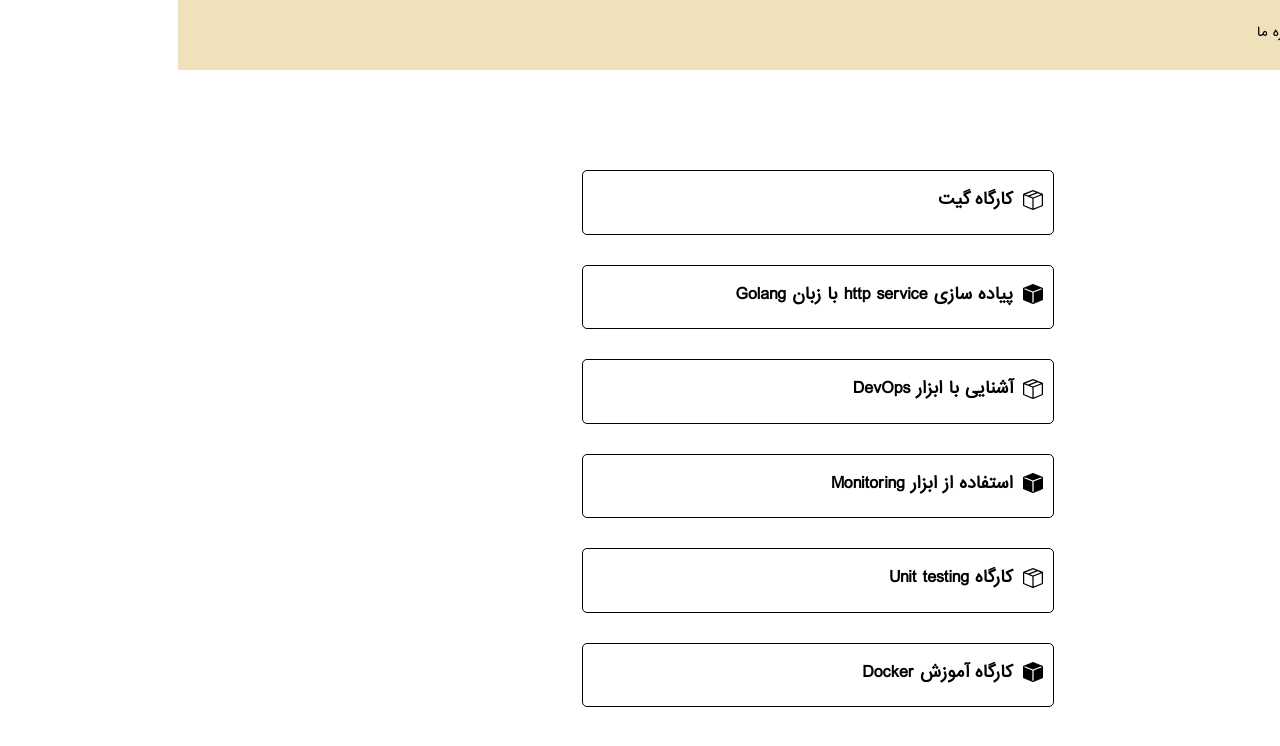
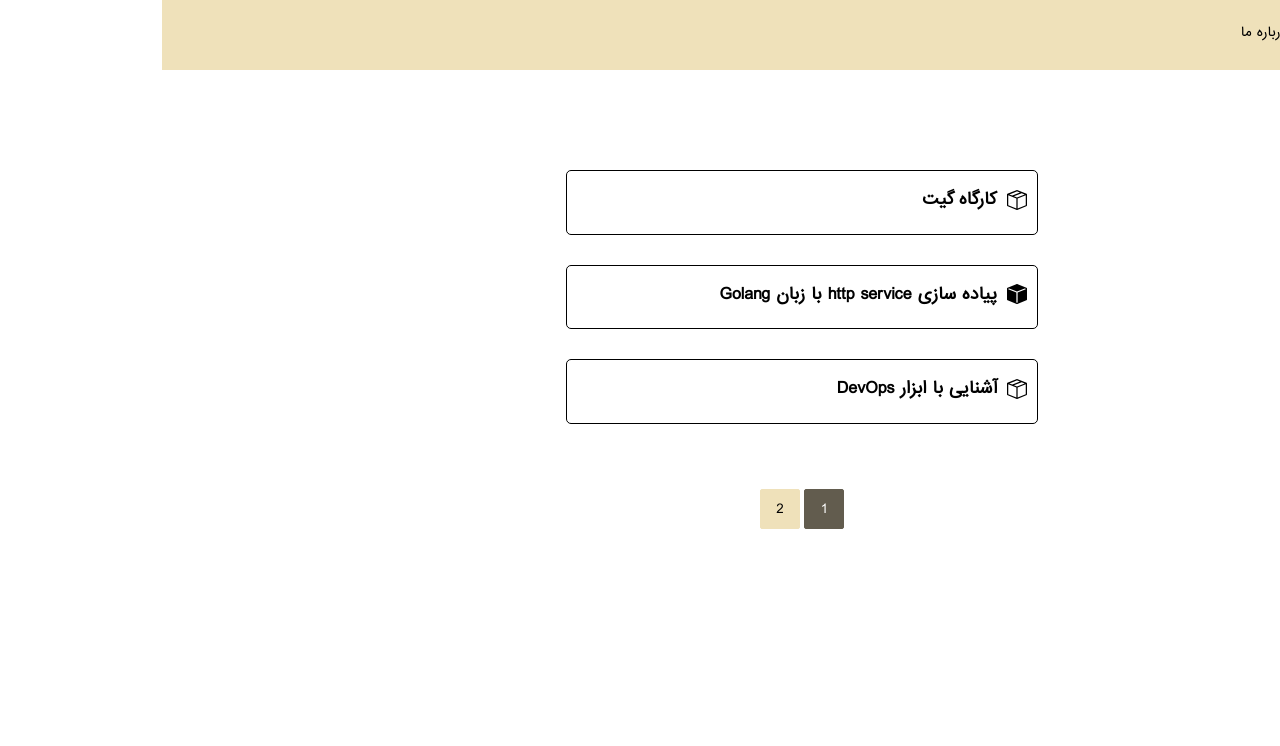
Before and after one commit to aut-daralfonoon/frontend, a Vue app: page /events in a window 1280 px wide. Shown: the top 746 px of the page. Built offline with nearby package versions, Linux system fonts and the light colour scheme.

Commit message:
add: limit and count for events

```diff
--- a/src/stores/events.js
+++ b/src/stores/events.js
@@ -10,6 +10,8 @@
   id: 'events',
   // events store has only one array of events
   state: () => ({
+    step: 3,
+    total: 0,
     events: [],
   }),
   // store getters
@@ -32,7 +34,25 @@
     },
     // getting all events
     getAllEvents: (state) => {
-      return state.events;
+      return (index) => {
+        return state.events.slice(index, index + state.step);
+      }
+    },
+    // get all indexes
+    getIndexes: (state) => {
+      let a = [];
+      let counter = 1;
+      for (let i = 0; i < state.total; i++) {
+        if (i % state.step === 0) {
+          let temp = {
+            key: i,
+            value: counter,
+          }
+          a.push(temp);
+          counter++;
+        }
+      }
+      return a;
     }
   },
   // store actions
@@ -40,6 +60,7 @@
     // this method gets the events from our back-end api
     importEvents() {
       this.events = getEvents()
+      this.total = this.events.length
     },
     // this method checks the event existence
     isEventValid(id) {
--- a/src/views/EventsView.vue
+++ b/src/views/EventsView.vue
@@ -12,15 +12,34 @@
     <div class="x-container">
       <!-- looping in all events and creating theirs links -->
       <SmallEvent
-          v-for="event in useEventsStore().getAllEvents"
+          v-for="event in useEventsStore().getAllEvents(this.index)"
           :id="event.id"
           :title="event.title"
           :poster="event.poster"
           class="event-box"
       ></SmallEvent>
     </div>
+    <div class="btn-row">
+      <button
+          v-for="index in useEventsStore().getIndexes" v-on:click="this.index = index.key"
+          v-bind:class="index.key === this.index ? 'btn-row-active' : ''"
+      >
+        {{ index.value }}
+      </button>
+    </div>
   </main>
 </template>
+
+<script>
+export default {
+  name: "EventsView",
+  data() {
+    return {
+      index: 0
+    }
+  }
+}
+</script>
 
 <style scoped>
 .x-container {
@@ -36,6 +55,35 @@
   margin: 15px;
 }
 
+.btn-row {
+  display: flex;
+  justify-content: center;
+}
+
+.btn-row > button {
+  padding: 5px 10px;
+  width: 40px;
+  height: 40px;
+  margin: 0 2px;
+
+  background-color: #efe1ba;
+  border: 1px solid #efe1ba;
+  border-radius: 2px;
+  color: black;
+}
+
+.btn-row > button:hover {
+  background-color: #ada489 !important;
+  border: 1px solid #ada489 !important;
+  color: white;
+}
+
+.btn-row-active {
+  background-color: #625c4e !important;
+  border-color: #625c4e !important;
+  color: white !important;
+}
+
 @media screen and (max-width: 800px) {
   .x-container {
     flex-direction: column;
```
